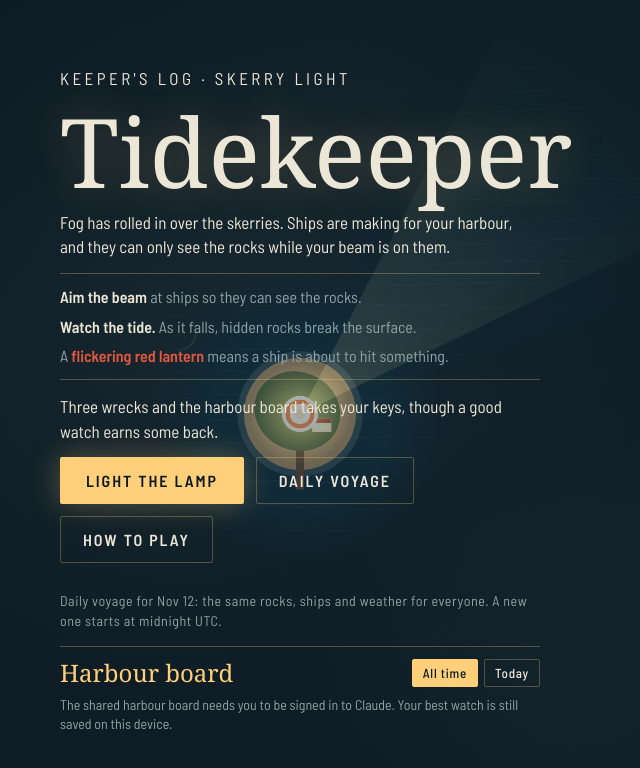
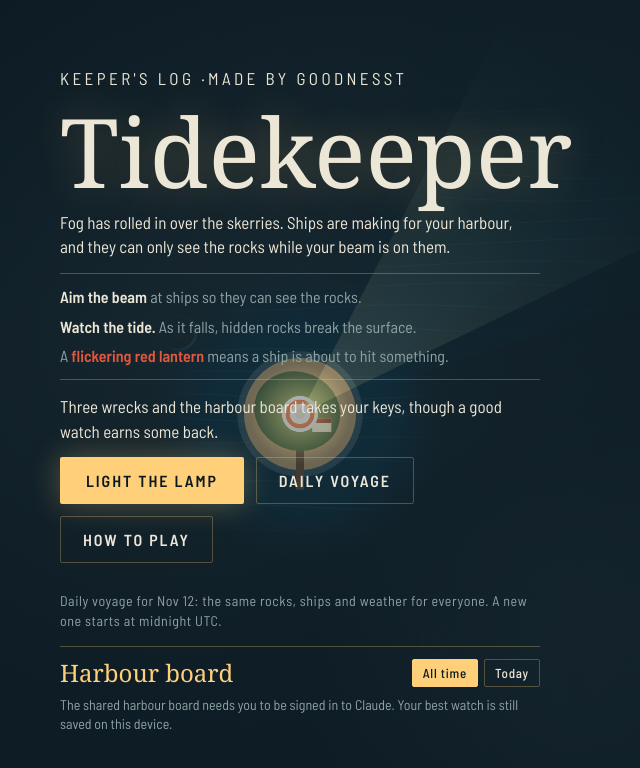
Before and after one commit to goodness371/TideKeeper, a plain HTML site: page index.html in a window 1280 px wide. Shown: the whole page, without its empty margins (340-980 px from the left). Drawn offline with Linux system fonts and the light colour scheme; animation ran at ten frames a second; a web font is replaced by a local one.

Commit message:
Update index.html

```diff
--- a/index.html
+++ b/index.html
@@ -318,7 +318,7 @@ h2 { font-size: clamp(40px, 10vw, 64px); }
 
   <div class="overlay" id="titleScreen">
     <div class="card">
-      <p class="eyebrow">Keeper's log · Skerry Light</p>
+      <p class="eyebrow">Keeper's log ·Made by Goodnesst</p>
       <h1>Tidekeeper</h1>
       <p>Fog has rolled in over the skerries. Ships are making for your harbour, and they can only see the rocks while your beam is on them.</p>
       <ul class="how">
```
